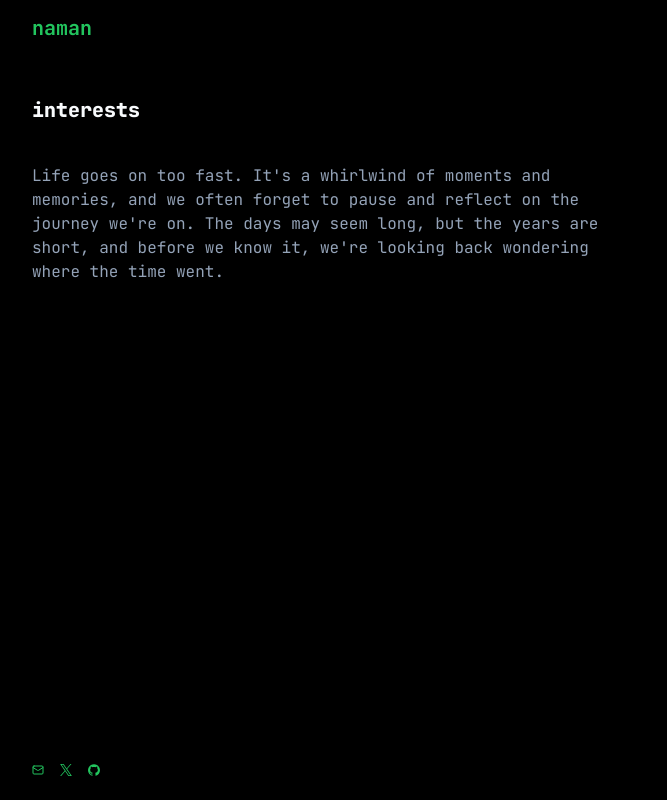
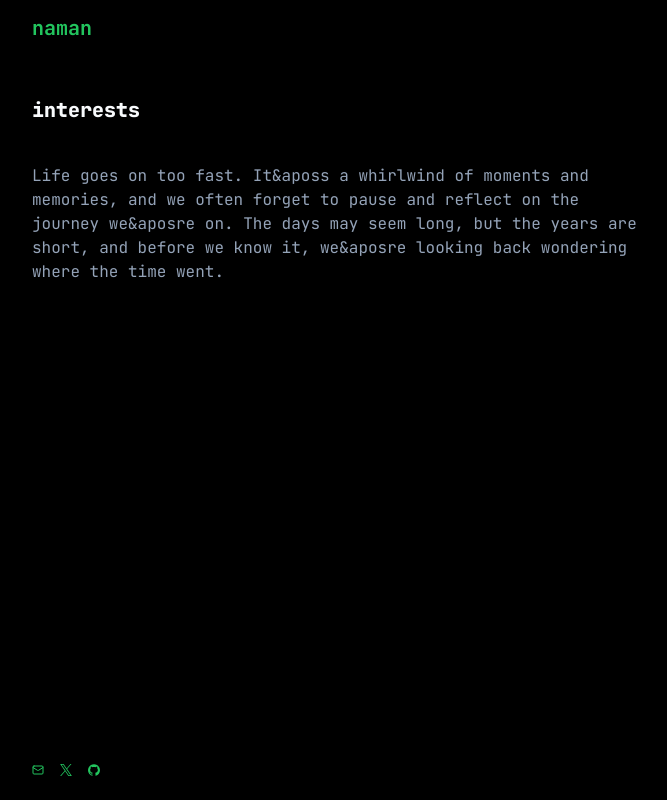
Before and after one commit to thebhulawat/naman-home, a Next.js app: page /interests in a window 1280 px wide. Shown: the whole page, without its empty margins (0-667 px from the left). Built offline with nearby package versions, Linux system fonts and the light colour scheme; no server answers.

Commit message:
build errors

```diff
--- a/app/api/route/route.tsx
+++ b/app/api/route/route.tsx
@@ -39,7 +39,7 @@ export async function GET(req: NextRequest) {
               <path d="M4 4a16 16 0 0 1 16 16" />
               <circle cx="5" cy="19" r="1" />
             </svg>
-            <p tw="ml-2 font-bold text-2xl">Naman's Home</p>
+            <p tw="ml-2 font-bold text-2xl">Naman&aposs Home</p>
           </div>
           <div tw="flex flex-col flex-1 py-10">
             <div tw="flex text-xl uppercase font-bold tracking-tight font-normal">
--- a/app/books/page.tsx
+++ b/app/books/page.tsx
@@ -8,7 +8,7 @@ export default async function Life() {
       </div>
       <div>
         <p className="text-muted-foreground text-base py-4">
-            Life goes on too fast. It's a whirlwind of moments and memories, and we often forget to pause and reflect on the journey we're on. The days may seem long, but the years are short, and before we know it, we're looking back wondering where the time went.
+            Life goes on too fast. It&aposs a whirlwind of moments and memories, and we often forget to pause and reflect on the journey we&aposre on. The days may seem long, but the years are short, and before we know it, we&aposre looking back wondering where the time went.
             </p>
       </div>
     </div>
--- a/app/interests/page.tsx
+++ b/app/interests/page.tsx
@@ -8,7 +8,7 @@ export default async function Life() {
       </div>
       <div>
         <p className="text-muted-foreground text-base py-4">
-            Life goes on too fast. It's a whirlwind of moments and memories, and we often forget to pause and reflect on the journey we're on. The days may seem long, but the years are short, and before we know it, we're looking back wondering where the time went.
+            Life goes on too fast. It&aposs a whirlwind of moments and memories, and we often forget to pause and reflect on the journey we&aposre on. The days may seem long, but the years are short, and before we know it, we&aposre looking back wondering where the time went.
             </p>
       </div>
     </div>
--- a/app/life/page.tsx
+++ b/app/life/page.tsx
@@ -8,7 +8,7 @@ export default async function Life() {
       </div>
       <div>
         <p className="text-muted-foreground text-base py-4">
-            Life goes on too fast. It's a whirlwind of moments and memories, and we often forget to pause and reflect on the journey we're on. The days may seem long, but the years are short, and before we know it, we're looking back wondering where the time went.
+            Life goes on too fast. It&aposs a whirlwind of moments and memories, and we often forget to pause and reflect on the journey we&aposre on. The days may seem long, but the years are short, and before we know it, we&aposre looking back wondering where the time went.
             </p>
       </div>
     </div>
--- a/app/people/page.tsx
+++ b/app/people/page.tsx
@@ -8,7 +8,7 @@ export default async function Life() {
       </div>
       <div>
         <p className="text-muted-foreground text-base py-4">
-            Life goes on too fast. It's a whirlwind of moments and memories, and we often forget to pause and reflect on the journey we're on. The days may seem long, but the years are short, and before we know it, we're looking back wondering where the time went.
+            Life goes on too fast. It&aposs a whirlwind of moments and memories, and we often forget to pause and reflect on the journey we&aposre on. The days may seem long, but the years are short, and before we know it, we&aposre looking back wondering where the time went.
             </p>
       </div>
     </div>
--- a/app/reflections/page.tsx
+++ b/app/reflections/page.tsx
@@ -8,7 +8,7 @@ export default async function Life() {
       </div>
       <div>
         <p className="text-muted-foreground text-base py-4">
-            Life goes on too fast. It's a whirlwind of moments and memories, and we often forget to pause and reflect on the journey we're on. The days may seem long, but the years are short, and before we know it, we're looking back wondering where the time went.
+            Life goes on too fast. It&aposs a whirlwind of moments and memories, and we often forget to pause and reflect on the journey we&aposre on. The days may seem long, but the years are short, and before we know it, we&aposre looking back wondering where the time went.
             </p>
       </div>
     </div>
--- a/app/work/page.tsx
+++ b/app/work/page.tsx
@@ -8,7 +8,7 @@ export default async function Life() {
       </div>
       <div>
         <p className="text-muted-foreground text-base py-4">
-            Life goes on too fast. It's a whirlwind of moments and memories, and we often forget to pause and reflect on the journey we're on. The days may seem long, but the years are short, and before we know it, we're looking back wondering where the time went.
+            Life goes on too fast. It&aposs a whirlwind of moments and memories, and we often forget to pause and reflect on the journey we&aposre on. The days may seem long, but the years are short, and before we know it, we&aposre looking back wondering where the time went.
             </p>
       </div>
     </div>
```
Also changed, not shown: assets/fonts/Inter-Bold.ttf (added).
